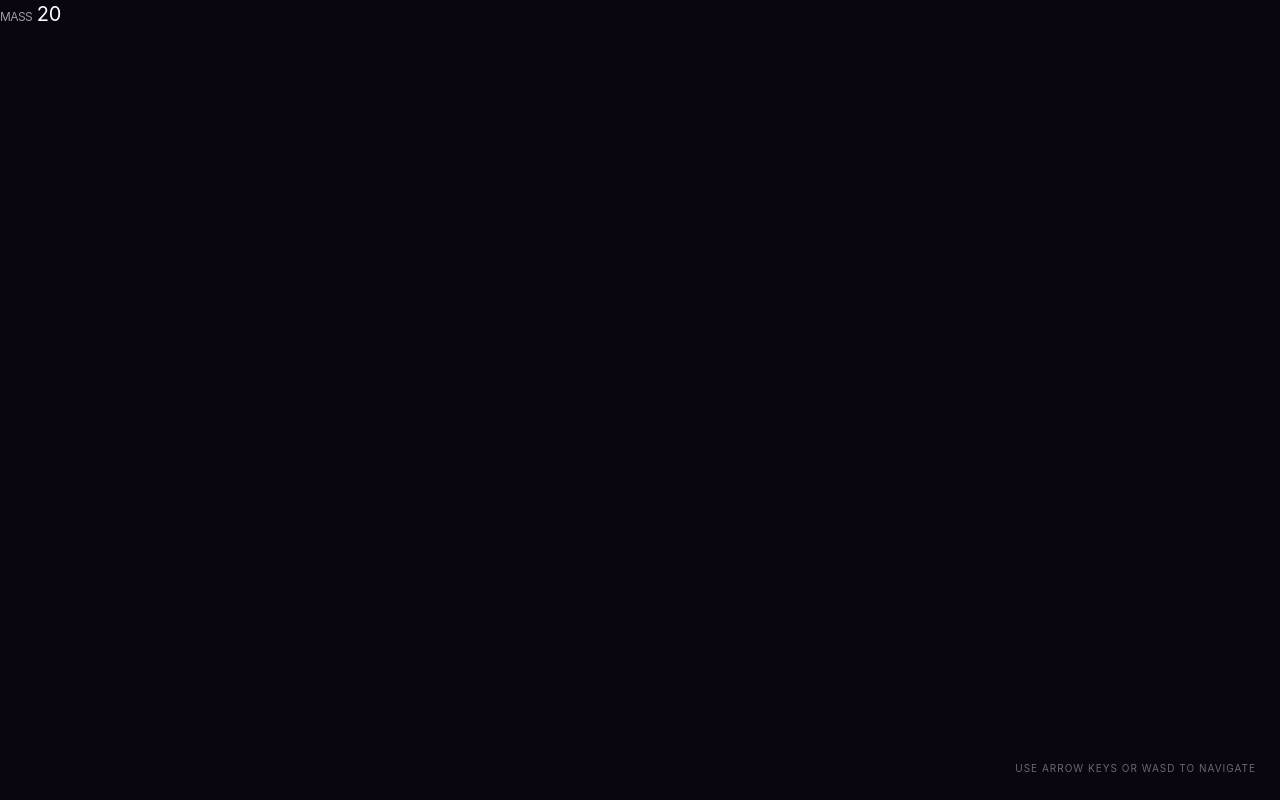
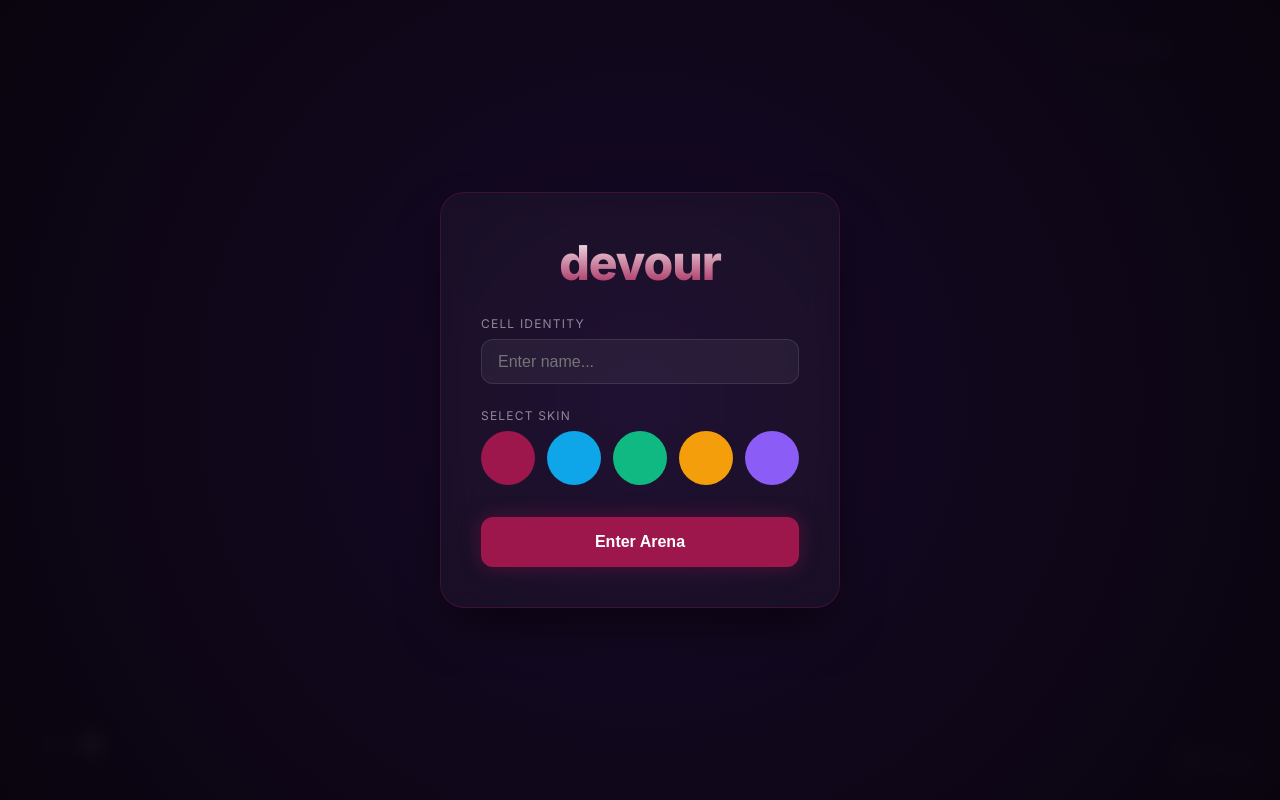
Before and after one commit to gleambringer/devour, a website: page public/index.html in a window 1280 px wide. Drawn offline with nearby package versions, Linux system fonts and the light colour scheme; no server answers.

Commit message:
Update index.html

```diff
--- a/public/index.html
+++ b/public/index.html
@@ -2,53 +2,74 @@
 <html lang="en">
 <head>
     <meta charset="UTF-8">
-    <meta name="viewport" content="width=device-width, initial-scale=1.0">
+    <meta name="viewport" content="width=device-width, initial-scale=1.0, maximum-scale=1.0, user-scalable=no">
     <title>Devour | Gleam</title>
-    <link rel="icon" type="image/png" href="https://gleambringer.github.io/favicon.png">
     <link rel="stylesheet" href="style.css">
-    <script src="https://cdn.tailwindcss.com"></script>
-    <style>
-        /* Essential layout overrides to ensure canvas fills the screen */
-        body, html {
-            margin: 0;
-            padding: 0;
-            width: 100%;
-            height: 100%;
-            overflow: hidden;
-            background-color: #0a050f;
-            font-family: 'Inter', system-ui, -apple-system, sans-serif;
-        }
-    </style>
+    <!-- Google Fonts -->
+    <link rel="preconnect" href="https://fonts.googleapis.com">
+    <link rel="preconnect" href="https://fonts.gstatic.com" crossorigin>
+    <link href="https://fonts.googleapis.com/css2?family=Inter:wght@400;700;800&display=swap" rel="stylesheet">
+    <!-- Socket.io -->
+    <script src="/socket.io/socket.io.js"></script>
 </head>
 <body>
 
-    <!-- UI Layer for stats -->
-    <div id="ui-layer">
-        <div class="score-card">
-            <span class="text-white opacity-60 text-xs uppercase tracking-tighter">Mass</span>
-            <span id="scoreVal" class="text-xl">20</span>
+    <canvas id="gameCanvas"></canvas>
+
+    <!-- HUD (Heads Up Display) -->
+    <div id="hud">
+        <div id="leaderboard" class="hud-card">
+            <h2>Leaderboard</h2>
+            <div id="leaderboardList" class="flex flex-col gap-1">
+                <!-- Populated by script.js -->
+            </div>
+        </div>
+
+        <div id="score-display" class="hud-card">
+            <span class="score-label">Mass</span>
+            <span id="scoreVal" class="score-value">0</span>
+        </div>
+
+        <div class="controls-hint">
+            WASD to Move<br>
+            SPACE to Boost
         </div>
     </div>
 
-    <!-- Death Overlay -->
-    <div id="deathScreen">
-        <h1 class="death-title">CONSUMED</h1>
-        <p class="text-white/60 mb-8 max-w-xs">You have been absorbed into the collective mass of a larger entity.</p>
-        <button id="respawnBtn" class="btn-respawn">
-            Re-materialize
-        </button>
+    <!-- Main Menu Screen -->
+    <div id="menuScreen" class="overlay">
+        <div class="glass-card">
+            <h1>devour</h1>
+
+            <div class="input-group">
+                <label for="playerName">Cell Identity</label>
+                <input type="text" id="playerName" placeholder="Enter name..." maxlength="15">
+            </div>
+
+            <div class="input-group">
+                <label>Select Skin</label>
+                <div class="color-grid">
+                    <div class="color-opt" style="background: #9d174d;" data-color="#9d174d"></div>
+                    <div class="color-opt" style="background: #0ea5e9;" data-color="#0ea5e9"></div>
+                    <div class="color-opt" style="background: #10b981;" data-color="#10b981"></div>
+                    <div class="color-opt" style="background: #f59e0b;" data-color="#f59e0b"></div>
+                    <div class="color-opt" style="background: #8b5cf6;" data-color="#8b5cf6"></div>
+                </div>
+            </div>
+
+            <button id="startBtn" class="btn-primary">Enter Arena</button>
+        </div>
     </div>
 
-    <!-- Movement Instruction -->
-    <div class="controls-hint text-white/40 uppercase tracking-widest text-[10px]">
-        Use Arrow Keys or WASD to navigate
+    <!-- Death Screen -->
+    <div id="deathScreen" class="overlay">
+        <div class="glass-card">
+            <h1 style="background: linear-gradient(to bottom, #fff, #ef4444); -webkit-background-clip: text;">consumed</h1>
+            <p style="margin-bottom: 2rem; opacity: 0.6;">You have been absorbed by a larger cell.</p>
+            <button id="respawnBtn" class="btn-primary">Try Again</button>
+        </div>
     </div>
 
-    <!-- Main Game Surface -->
-    <canvas id="gameCanvas"></canvas>
-
-    <!-- Socket.io and Game Client Logic -->
-    <script src="/socket.io/socket.io.js"></script>
     <script src="script.js"></script>
 </body>
 </html>
```
